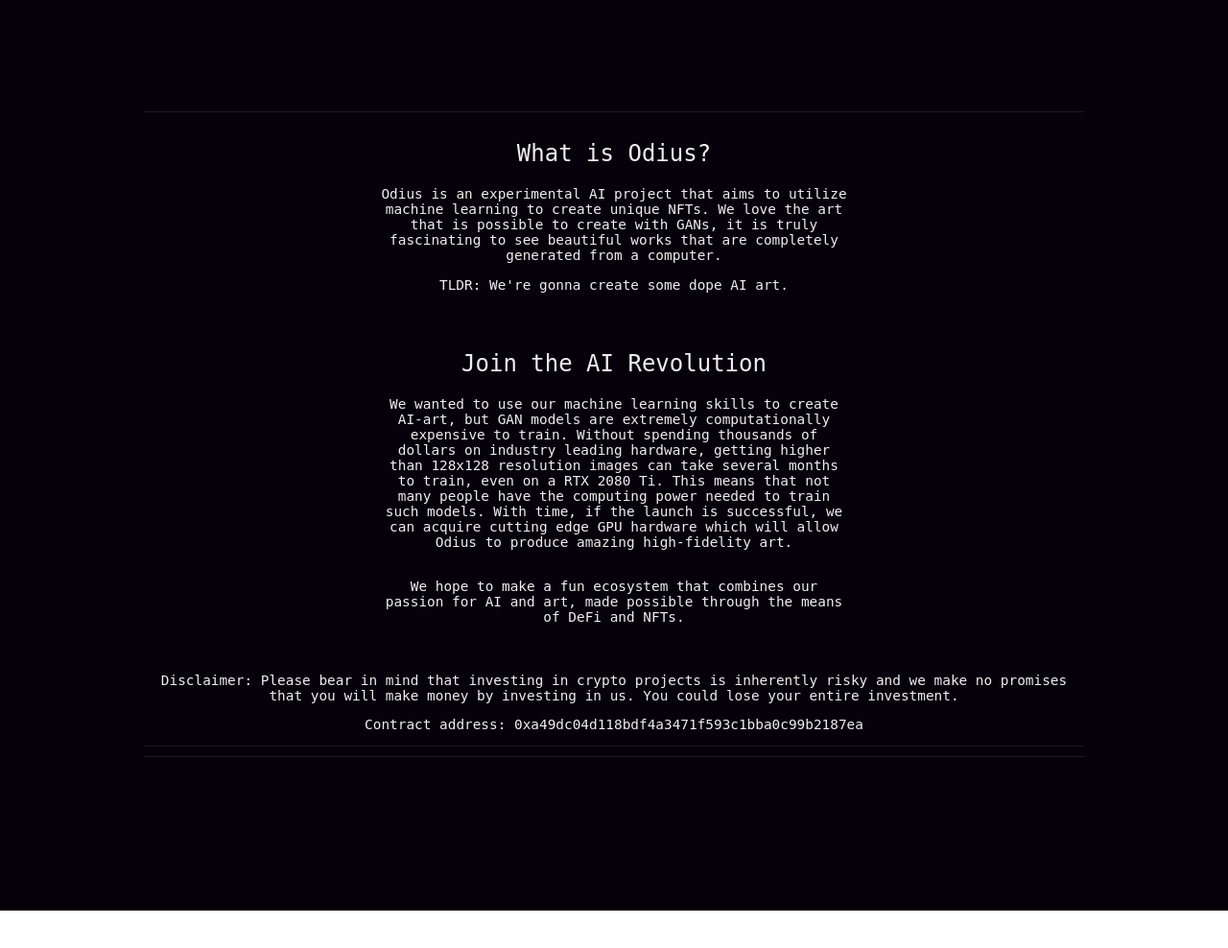
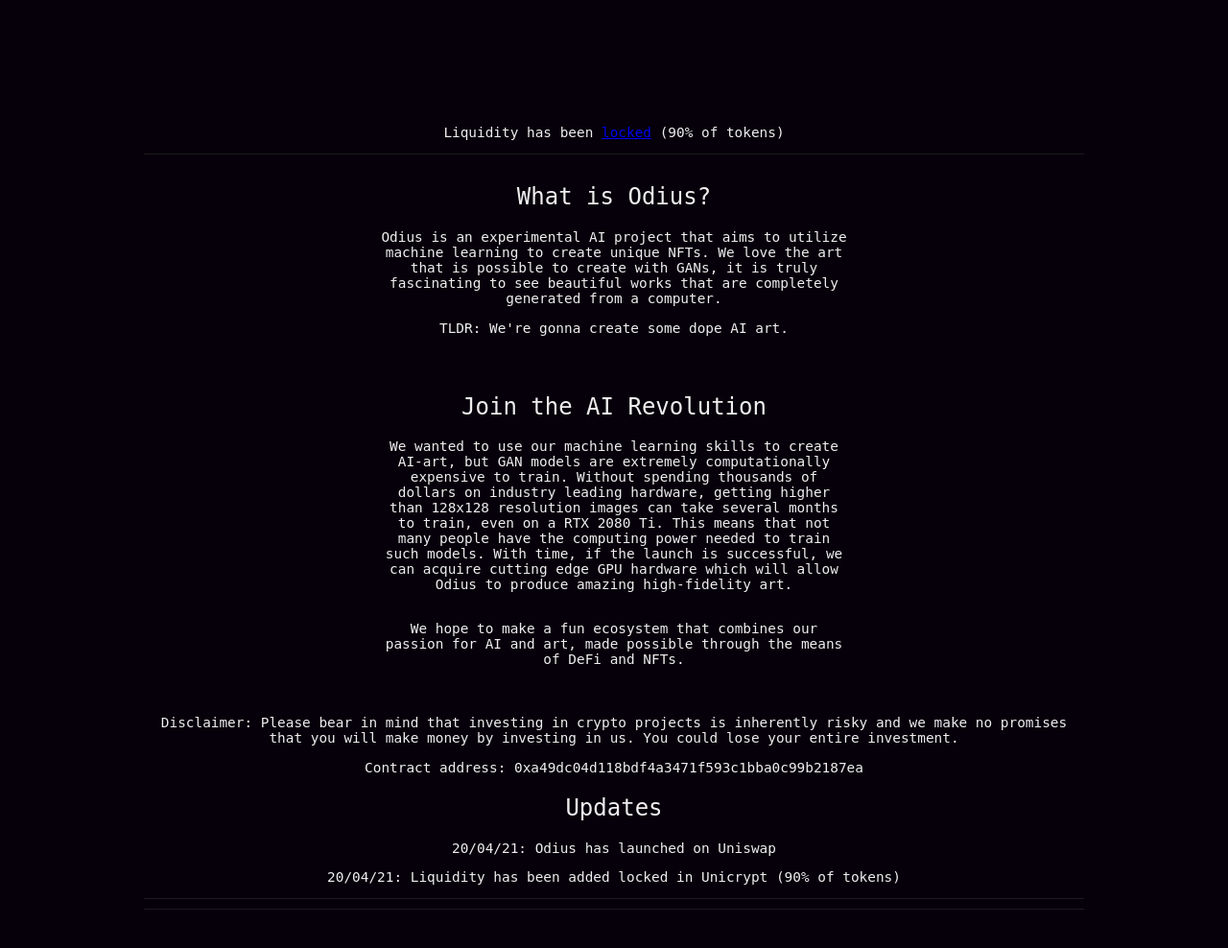
Before and after one commit to odius-ai/odius.ai, a React app: page / in a window 1280 px wide. Shown: the part 820-1808 px from the top of the page at 96% size. Before the commit the page ends 1769 px from the top, so only its background shows below. Built offline with nearby package versions, Linux system fonts and the light colour scheme.

Commit message:
liquidity locked

```diff
--- a/src/How/How.js
+++ b/src/How/How.js
@@ -17,6 +17,9 @@
             </p>
             <p>Disclaimer: Please bear in mind that investing in crypto projects is inherently risky and we make no promises that you will make money by investing in us. You could lose your entire investment. </p>
             <p> Contract address: 0xa49dc04d118bdf4a3471f593c1bba0c99b2187ea </p>
+            <h2> Updates </h2>
+            <p align="left"> 20/04/21: Odius has launched on Uniswap  </p>
+            <p align="left"> 20/04/21: Liquidity has been added locked in Unicrypt (90% of tokens)  </p>
         </div>
     )
 }
--- a/src/Main/Main.js
+++ b/src/Main/Main.js
@@ -16,6 +16,7 @@
                 <a href="https://app.uniswap.org/#/swap?inputCurrency=0xa49dc04d118bdf4a3471f593c1bba0c99b2187ea">
                     <button class="button">Buy on Uniswap </button>
                 </a>
+                <p> Liquidity has been <a href="https://unicrypt.network/amm/uni/pair/0xbcfb8c20181a4a9952b693721c70fec2277967dd">locked</a> (90% of tokens) </p>
         </div>
     )
 }
```
Also changed, not shown: build/asset-manifest.json, build/index.html, 5 other files.
